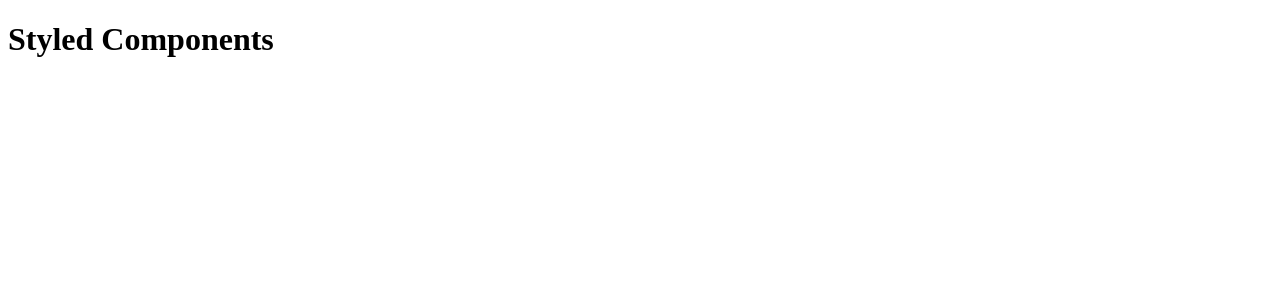
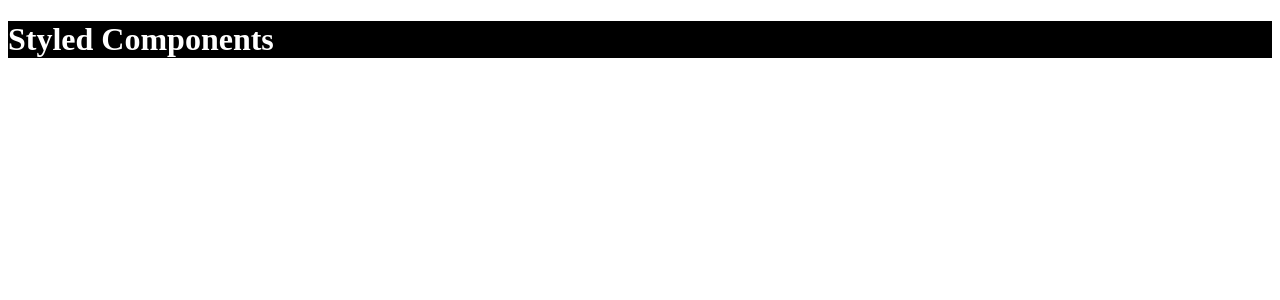
Before and after one commit to rajeevrhansda/tuts, a React (Create React App) app: page / in a window 1280 px wide. Shown: the top 300 px of the page. Built offline with nearby package versions, Linux system fonts and the light colour scheme.

Commit message:
implemented theme in styled components

```diff
--- a/package.json
+++ b/package.json
@@ -9,6 +9,7 @@
     "react": "^18.2.0",
     "react-dom": "^18.2.0",
     "react-scripts": "5.0.1",
+    "styled-components": "^5.3.5",
     "web-vitals": "^2.1.4"
   },
   "scripts": {
--- a/src/App.js
+++ b/src/App.js
@@ -1,10 +1,20 @@
+import { useState } from "react";
+import styled, { ThemeProvider } from "styled-components";
+import { darkTheme, lightTheme} from './Theme'
 
+const Container = styled.div`
+background-color: ${({ theme }) => theme.bg};
+color: ${({ theme }) => theme.text};
+`;
 
 function App() {
+  const [darkMode ,setDarkMOde] = useState(true);
   return (
-    <div className="app">
-      <h1>Styled Components</h1>
-    </div>
+    <ThemeProvider theme={darkMode ? darkTheme : lightTheme}>
+      <Container className="app">
+        <h1>Styled Components</h1>
+      </Container>
+    </ThemeProvider>
   );
 }
 
--- /dev/null
+++ b/src/Theme.js
@@ -0,0 +1,8 @@
+export const darkTheme = {
+    bg: "Black",
+    text: "white"
+}
+export const lightTheme = {
+    bg: "White",
+    text: "Black"
+}
```
Also changed, not shown: 1 other file (tests, documents, lock files or other folders).
